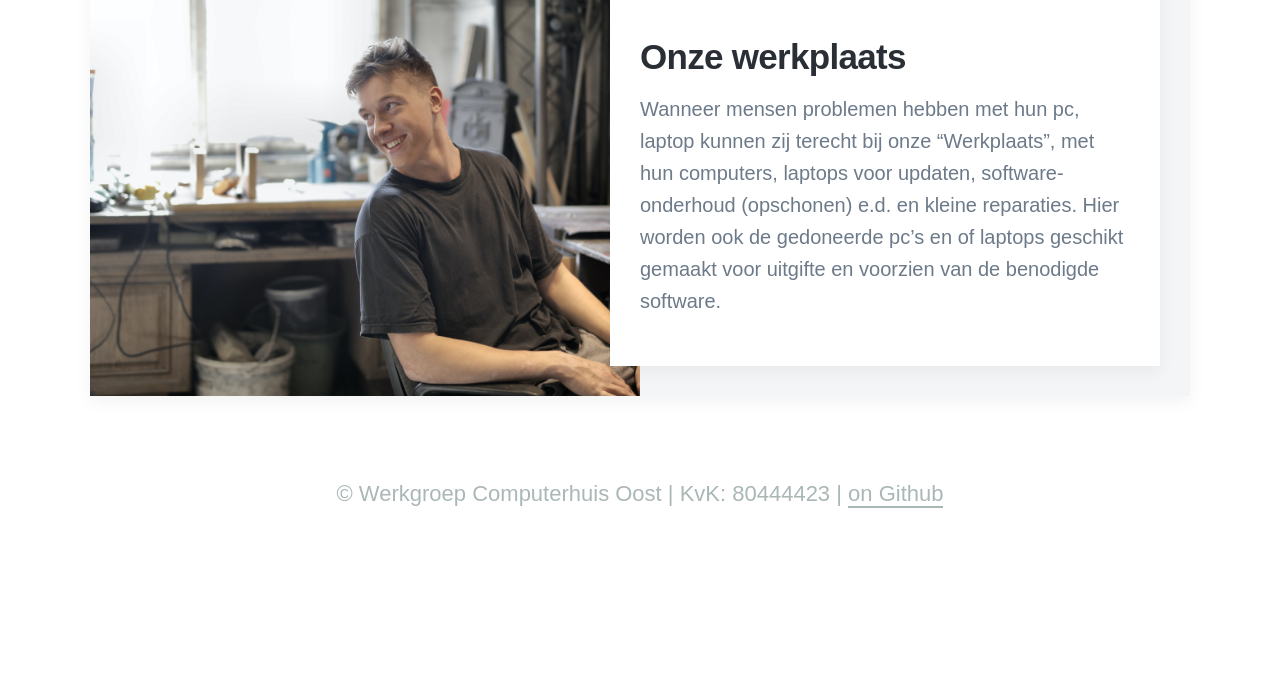
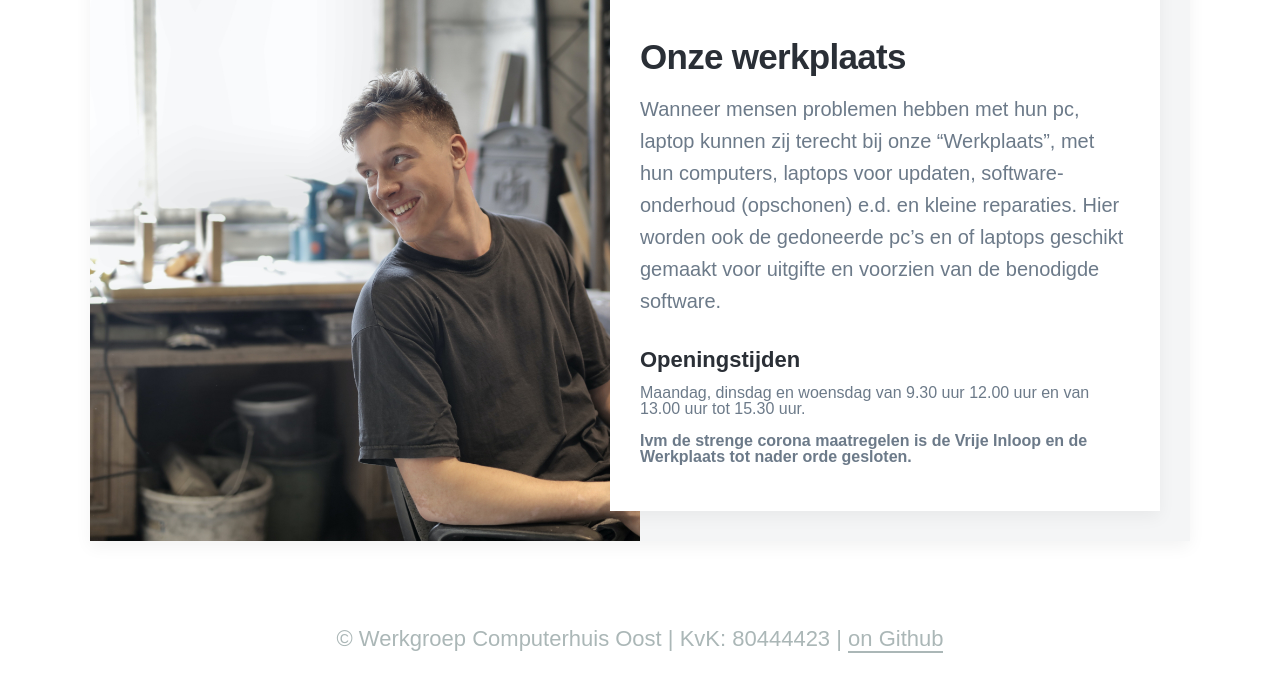
Before and after one commit to computerhuis/computerhuis.github.io, a Jekyll site: the page built from werkplaats.html, in a window 1280 px wide, cut to the strip 539-1291 px from the top of the page. Shown: the top 692 px of the strip. Built offline with Jekyll 4.4.1, drawn with Linux system fonts in a browser that asks for light colours; some web fonts are replaced; before the commit the page ends 1146 px from its top, so only the background shows below that.

Commit message:
tekst updates

```diff
--- a/openingstijden.html
+++ b/openingstijden.html
@@ -13,11 +13,11 @@ image: /assets/images/straat.png
         <div class="post__content">
             <h2 class="post__title">Openingstijden</h2>
             <p class="post__description">
-                <h2>Werkplaats</h2>
+                <h4>Werkplaats</h4>
                 Maandag, dinsdag en woensdag van 9.30 uur 12.00 uur en van 13.00 uur tot 15.30 uur.
                 <br>
                 <br>
-                <h2>Vrije Inloop</h2>
+                <h4>Vrije Inloop</h4>
                 Elke maandag van 13.00 uur tot 15.30 uur en elke woensdag van 9.30 uur tot 12.00 uur.
                 <br>
                 <br>
--- a/werkplaats.html
+++ b/werkplaats.html
@@ -15,7 +15,13 @@ image: /assets/images/werkplaats.jpg
             <p class="post__description">Wanneer mensen problemen hebben met hun pc, laptop kunnen zij terecht bij onze
                 “Werkplaats”, met hun computers, laptops voor updaten, software-onderhoud (opschonen) e.d. en kleine
                 reparaties. Hier worden ook de gedoneerde pc’s en of laptops geschikt gemaakt voor uitgifte en voorzien
-                van de benodigde software.</p>
+                van de benodigde software.
+                <h4>Openingstijden</h4>
+                Maandag, dinsdag en woensdag van 9.30 uur 12.00 uur en van 13.00 uur tot 15.30 uur.
+                <br>
+                <br>
+                <b>Ivm de strenge corona maatregelen is de Vrije Inloop en de Werkplaats tot nader orde gesloten.</b>
+            </p>
         </div>
     </div>
 </article>
```
